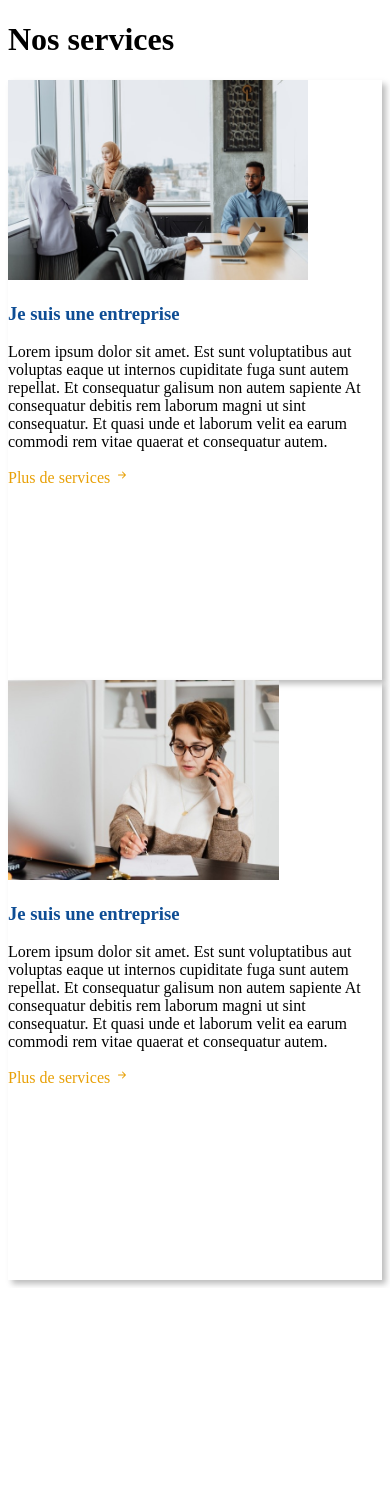
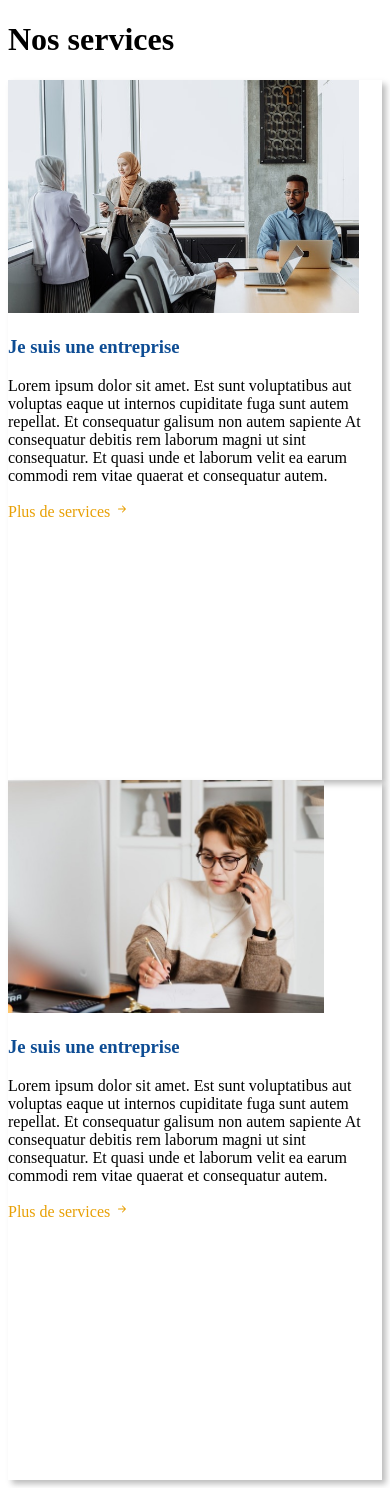
Before and after one commit to WildCodeSchool/orleans-202109-php-project-cerha, a Symfony app: template templates/home/index.html.twig in a window 390 px wide. Before the commit the page ends 1287 px from the top, so only its background shows below. Run offline with Twig, Linux system fonts and the light colour scheme; the template is opened without the code that fills it, so the values that code supplies are empty; style sheets or scripts are compiled from the project's sources; some libraries are stand-ins or nearby versions; some web fonts are replaced.

Commit message:
responsive and place ok

```diff
--- a/assets/styles/home.scss
+++ b/assets/styles/home.scss
@@ -1,7 +1,11 @@
 @import "variables.scss";
 
 .card-home-service {
-    height: 600px;
+    max-width: 1200px;
+}
+
+.card-home-service {
+    height: 700px;
     box-shadow: $shadow-card;
 }
 
--- a/templates/home/_services-cards.html.twig
+++ b/templates/home/_services-cards.html.twig
@@ -1,11 +1,11 @@
 <div class="container">
-	<div class="row">
-		<div class="col-lg-4 offset-lg-2">
+	<div class="row g-5">
+		<div class="col-lg-5 offset-lg-1">
 			<div class="card card-home-service">
 				<img src="{{ asset('build/images/company.jpg') }}" class="card-img-top" alt="...">
 				<div class="card-body d-flex flex-column">
-					<h3 class="card-title">Je suis une entreprise</h3>
-					<p class="card-text p-3">Lorem ipsum dolor sit amet. Est sunt voluptatibus aut voluptas eaque ut internos cupiditate fuga sunt autem repellat. Et consequatur galisum non autem sapiente At consequatur debitis rem laborum magni ut sint consequatur. Et quasi unde et laborum velit ea earum commodi rem vitae quaerat et consequatur autem.
+					<h3 class="card-title pt-2 px-4">Je suis une entreprise</h3>
+					<p class="card-text p-4">Lorem ipsum dolor sit amet. Est sunt voluptatibus aut voluptas eaque ut internos cupiditate fuga sunt autem repellat. Et consequatur galisum non autem sapiente At consequatur debitis rem laborum magni ut sint consequatur. Et quasi unde et laborum velit ea earum commodi rem vitae quaerat et consequatur autem.
 					</p>
 					<a href="/services" class="align-self-end">Plus de services
 						<svg xmlns="http://www.w3.org/2000/svg" width="16" height="16" fill="currentColor" class="bi bi-arrow-right-short" viewbox="0 0 16 16">
@@ -15,12 +15,12 @@
 				</div>
 			</div>
 		</div>
-		<div class="col-lg-4">
+		<div class="col-lg-5">
 			<div class="card card-home-service">
 				<img src="{{ asset('build/images/particular.jpg') }}" class="card-img-top" alt="...">
 				<div class="card-body d-flex flex-column">
-					<h3 class="card-title">Je suis une entreprise</h3>
-					<p class="card-text">Lorem ipsum dolor sit amet. Est sunt voluptatibus aut voluptas eaque ut internos cupiditate fuga sunt autem repellat. Et consequatur galisum non autem sapiente At consequatur debitis rem laborum magni ut sint consequatur. Et quasi unde et laborum velit ea earum commodi rem vitae quaerat et consequatur autem.
+					<h3 class="card-title pt-2 px-4">Je suis une entreprise</h3>
+					<p class="card-text p-4">Lorem ipsum dolor sit amet. Est sunt voluptatibus aut voluptas eaque ut internos cupiditate fuga sunt autem repellat. Et consequatur galisum non autem sapiente At consequatur debitis rem laborum magni ut sint consequatur. Et quasi unde et laborum velit ea earum commodi rem vitae quaerat et consequatur autem.
 					</p>
 					<a href="/services" class="align-self-end">Plus de services
 						<svg xmlns="http://www.w3.org/2000/svg" width="16" height="16" fill="currentColor" class="bi bi-arrow-right-short" viewbox="0 0 16 16">
--- a/templates/home/index.html.twig
+++ b/templates/home/index.html.twig
@@ -7,7 +7,7 @@
 
 {% block body %}
 <div class="pink-stripe">
-    <h1 class="text-center">
+    <h1 class="text-center m-5">
         Nos services
     </h1>
     {% include 'home/_services-cards.html.twig' %}
```
